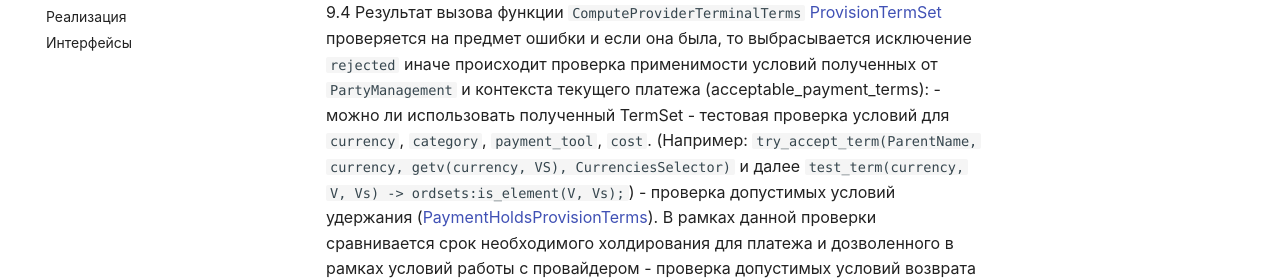
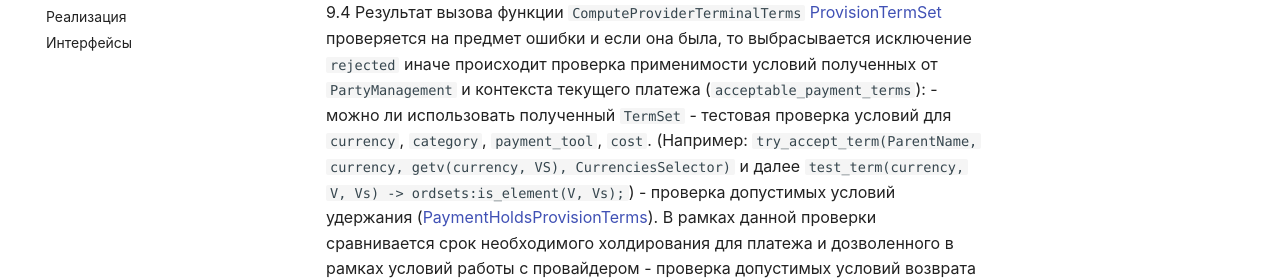
Before and after one commit to valitydev/techdocs, an MkDocs documentation site: the page built from docs/hellgate/payment/step/routing-workflow.md, in a window 1280 px wide and 900 px high, scrolled down 1751 px. Shown: the part 181-461 px from the top of the window. Built offline with MkDocs 1.6.1 and Material for MkDocs 9.7.7, drawn with Linux system fonts in a browser that asks for light colours; comment, search, counter and statistics services are not loaded; some of the changed text lies outside the part shown.

Commit message:
TD-484: Add HellGate techdocs. Little refactoring 5

```diff
--- a/docs/hellgate/payment/step/routing-workflow.md
+++ b/docs/hellgate/payment/step/routing-workflow.md
@@ -41,7 +41,7 @@
 
 5. Получение `PaymentInstitution` ([PartyManagement.ComputePaymentInstitution](https://github.com/valitydev/damsel/blob/master/proto/payment_processing.thrift#L2766))
 
-6. Из объекта `St()` достается `Payer` ([InvoicePayment.Payer](https://github.com/valitydev/damsel/blob/master/proto/domain.thrift#L301))
+6. Из объекта [St()](../../meta/st.md) достается `Payer` ([InvoicePayment.Payer](https://github.com/valitydev/damsel/blob/master/proto/domain.thrift#L301))
 
 7. Проверка на присутствие ранее определенных путей (актуально для рекуррентов).
    Если такая информация есть, то она и берется для проведения платежа, иначе
@@ -87,8 +87,8 @@
     9.4 Результат вызова функции `ComputeProviderTerminalTerms` [ProvisionTermSet](https://github.com/valitydev/damsel/blob/master/proto/domain.thrift#L2386)
     проверяется на предмет ошибки и если она была, то выбрасывается исключение `rejected`
     иначе происходит проверка применимости условий полученных от `PartyManagement` и
-    контекста текущего платежа (acceptable_payment_terms):
-    - можно ли использовать полученный TermSet
+    контекста текущего платежа (`acceptable_payment_terms`):
+    - можно ли использовать полученный `TermSet`
     - тестовая проверка условий для `currency`, `category`, `payment_tool`, `cost`.
       (Например: `try_accept_term(ParentName, currency, getv(currency, VS), CurrenciesSelector)`
       и далее `test_term(currency, V, Vs) -> ordsets:is_element(V, Vs);`)
```
Also changed, not shown: other parts of docs/hellgate/payment/step/routing-workflow.md (+2 -2 lines), docs/hellgate/payment/step/risc-scoring-workflow.md (+3 -3 lines).
